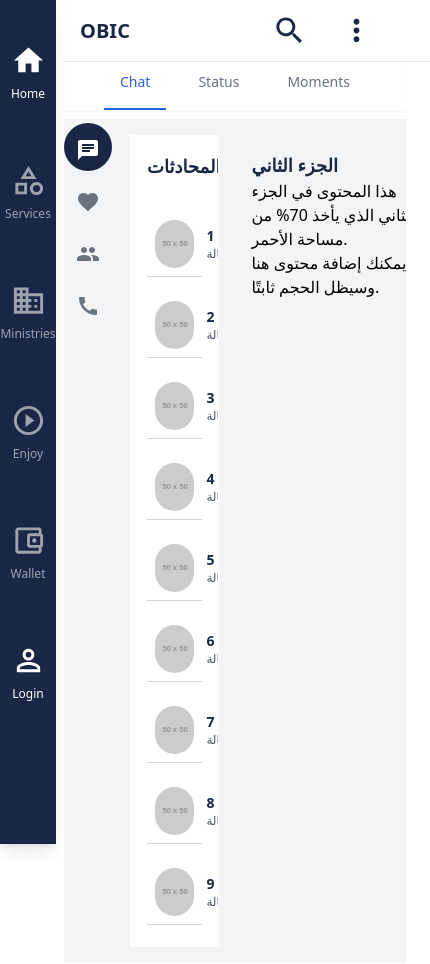
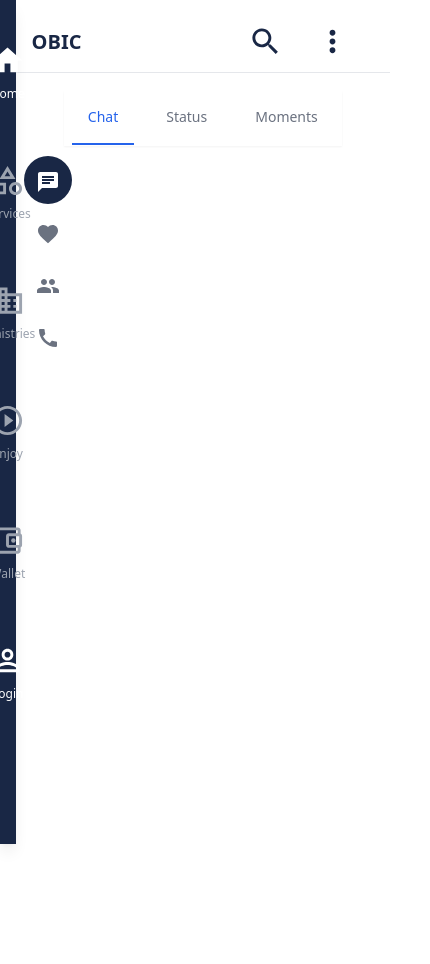
Before and after one commit to Tem-manager/ObicSystemWebsite, a React (Vite) app: page /chat/chats in a window 390 px wide. Shown: the top 964 px of the page, 430 px wide, since content can reach past the window. After the commit the page ends 844 px from the top, so only its background shows below. Built offline with nearby package versions, Linux system fonts and the light colour scheme.

Commit message:
responsive

```diff
--- a/src/Components/Partials/SideBar.tsx
+++ b/src/Components/Partials/SideBar.tsx
@@ -18,7 +18,7 @@ const SideBar = () => {
   const isActive = (path) => location.pathname.startsWith(path);
 
   return (
-    <div className="bg-[#192745] h-screen w-14 flex flex-col items-center py-8 shadow-lg">
+    <div className="bg-[#192745] h-screen w-[4vw] flex flex-col items-center py-8 shadow-lg fixed">
       {/* Navigation Links */}
       <div className="flex flex-col items-center w-full space-y-10">
         {[
--- a/src/Layout/AppLayout.tsx
+++ b/src/Layout/AppLayout.tsx
@@ -4,26 +4,17 @@ import PageContent from "./PageContent";
 function AppLayout() {
   return (
 
-      <div className="h-screen w-full flex ">
+    <div className="flex min-h-screen">
 
-        {/* ===== Sidebar Start ===== */}
-      <div className="fixed left-0 top-0 h-full w-10">
+      <aside className="">
         <SideBar />
-      </div>
+      </aside>
 
-      {/* ===== Sidebar End ===== */}
 
-      {/* ===== Content Area Start ===== */}
 
-      <div className="flex flex-col items-center w-full ml-10  px-4 ">
-
-        {/* ===== Main Content Start ===== */}
-        <main className="w-full  ">
-        <PageContent />
+      <main className="flex-grow">
+      <PageContent />
         </main>
-        {/* ===== Main Content End ===== */}
-      </div>
-      {/* ===== Content Area End ===== */}
 
       </div>
   );
--- a/src/Layout/PageContent.tsx
+++ b/src/Layout/PageContent.tsx
@@ -31,7 +31,6 @@ const PageContent: FC = () => {
 
   return (
     <div
-      className="p-2     "
       ref={mainContentRef}
     >
       <Suspense fallback={<Loader />}>
--- a/src/features/chat/Components/Partials/ChatTab.tsx
+++ b/src/features/chat/Components/Partials/ChatTab.tsx
@@ -5,8 +5,7 @@ import { Link, useLocation } from "react-router-dom"; // استيراد useLocat
 
 export const ChatTab = () => {
   return (
-    <div className="h-screen flex items-start justify-center mt-[0px]">
-      {/* تحريك الأيقونات للأعلى باستخدام mt-8 */}
+    <div className="sticky top-0 flex flex-col h-full pl-2">
       <SlideTabs />
     </div>
   );
--- a/src/features/chat/Components/Partials/Header.tsx
+++ b/src/features/chat/Components/Partials/Header.tsx
@@ -38,8 +38,8 @@ import { MoreVert as MoreVertIcon, Search as SearchIcon } from "@mui/icons-mater
 
 function Header() {
   return (
-    <div className="fixed top-0 w-full z-50">
-      <div className="w-full bg-white pr-20 py-2 border-b border-gray-200box-border pl-4">
+    <div className="h-[10vh]  flex items-center justify-between ">
+      <div className="w-full bg-white pr-10 py-2 border-b border-gray-200box-border pl-4">
         <div className="flex items-center justify-between h-[45px]">
           {/* Left section - OBIC text */}
           <div className="text-[#192745] text-xl font-semibold">OBIC</div>
--- a/src/features/chat/Components/Partials/Navbar.tsx
+++ b/src/features/chat/Components/Partials/Navbar.tsx
@@ -18,7 +18,9 @@ const Navbar: React.FC = () => {
   ];
 
   return (
-    <div className="text-sm shadow-md font-medium text-center text-gray-500 sticky top-14 z-10 bg-white shadow-sm">
+    <div className="h-[8vh] bg-white-700 flex items-center justify-center w-full">
+
+    <div className="text-sm shadow-md font-medium text-center text-gray-500 bg-white shadow-sm">
       <ul className="flex justify-center items-center mb-px">
         {tabs.map((tab, index) => (
           <li key={index} className="mx-2">
@@ -36,6 +38,7 @@ const Navbar: React.FC = () => {
         ))}
       </ul>
     </div>
+    </div>
   );
 };
 
--- a/src/features/chat/Layout/ChatLayout.tsx
+++ b/src/features/chat/Layout/ChatLayout.tsx
@@ -5,31 +5,13 @@ import Navbar from "../Components/Partials/Navbar";
 
 function ChatLayout() {
   return (
-    <div className="flex flex-col min-h-screen  top-0 py-4 ">
+    <div className="flex-grow ml-[4vw]">
 
+      <Header/>
 
-      {/* ===== Header Start ===== */}
-      <Header/>
-      {/* ===== Header End ===== */}
+      <Navbar />
 
-
-
-      {/* ===== Navbar Start ===== */}
-      <Navbar />
-      {/* ===== Navbar End ===== */}
-
-
-
-      {/* ===== Main Content Area Start ===== */}
-
-      <div
-        className="flex-1 overflow-y-auto pt-4"
-      >        <main className="w-full">
-          <PageContent />
-        </main>
-      </div>
-      {/* ===== Main Content Area End ===== */}
-
+      <PageContent />
 
 
     </div>
--- a/src/features/chat/Layout/PageContent.tsx
+++ b/src/features/chat/Layout/PageContent.tsx
@@ -28,11 +28,11 @@ const PageContent: FC = () => {
   }, [pathname]);
 
   return (
-    <div
+       <div className="overflow-auto h-[calc(100vh-18vh)]"
+       ref={mainContentRef}
+        >
+      <div className="flex">
 
-      className=" bg-gray-100 sticky top-60 "
-      ref={mainContentRef}
-    >
         <Routes>
         {routes.map((route: RouteConfig, key) => (
             <Route
@@ -51,6 +51,7 @@ const PageContent: FC = () => {
 
         </Routes>
     </div>
+    </div>
   );
 };
 
--- a/src/features/chat/pages/protected/chats/all-chats/AllChats.tsx
+++ b/src/features/chat/pages/protected/chats/all-chats/AllChats.tsx
@@ -12,53 +12,15 @@ function AllChats() {
   }));
 
   return (
-    <div className="relative h-screen flex mt-6">
-      {/* مكان ثابت للـ ChatTab */}
-      <div className="flex-grow-0 fixed basis-1/2 z-10">
+    <>
+
         <ChatTab />
+
+      <div className="flex-grow ml-[10px]  w-full h-[1200px]  ">
+        {/* تقسيم الجزء الأحمر إلى قسمين */}
+
       </div>
-
-      <div className="flex-grow ml-[50px] p-4 ">
-        {/* تقسيم الجزء الأحمر إلى قسمين */}
-        <div className="flex h-full space-x-4">
-          {/* الجزء الأول - تصميم واجهة شبيهة بالواتساب */}
-          <div className="w-[30%] flex-shrink-0  overflow-y-auto border border-white">
-            {/* عنوان المحادثات في قسم ثابت */}
-            <div className="sticky top-0 p-4 z-10 w-full bg-white">
-              <h2 className="text-lg font-semibold text-[#192745]">
-                المحادثات
-              </h2>
-            </div>
-
-            {/* قائمة المحادثات */}
-            <div className="space-y-4  px-4 pt-4 bg-white">
-              {/* التكرار الديناميكي لبطاقات المحادثة */}
-              {chatData.map((chat) => (
-                <ChatCard
-                  key={chat.id}
-                  imgSrc={chat.imgSrc}
-                  name={chat.name}
-                  lastMessage={chat.lastMessage}
-                  time={chat.time}
-                  unreadCount={chat.unreadCount}
-                />
-              ))}
-            </div>
-          </div>
-
-          {/* الجزء الثاني - 70% */}
-          <div className="w-[70%] flex-shrink-0 p-4 rounded-lg overflow-y-auto">
-            <h2 className="text-lg font-semibold text-[#192745]">
-              الجزء الثاني
-            </h2>
-            <p>
-              هذا المحتوى في الجزء الثاني الذي يأخذ 70% من مساحة الأحمر. <br />
-              يمكنك إضافة محتوى هنا وسيظل الحجم ثابتًا.
-            </p>
-          </div>
-        </div>
-      </div>
-    </div>
+      </>
   );
 }
 
--- a/src/features/chat/pages/protected/chats/favorites/Favorites.tsx
+++ b/src/features/chat/pages/protected/chats/favorites/Favorites.tsx
@@ -22,7 +22,7 @@
           {/* تقسيم الجزء الأحمر إلى قسمين */}
           <div className="flex h-full space-x-4 ">
             {/* الجزء الأول - تصميم واجهة شبيهة بالواتساب */}
-            <div className="w-[30%] flex-shrink-0  overflow-y-auto border border-white bg-white">
+            <div className="w-[30%] flex-shrink-0   border border-white bg-white">
               {/* عنوان المحادثات في قسم ثابت */}
               <div className="sticky top-0 p-4 z-10 w-full bg-white">
                 <h2 className="text-lg font-semibold text-[#192745]">
```
